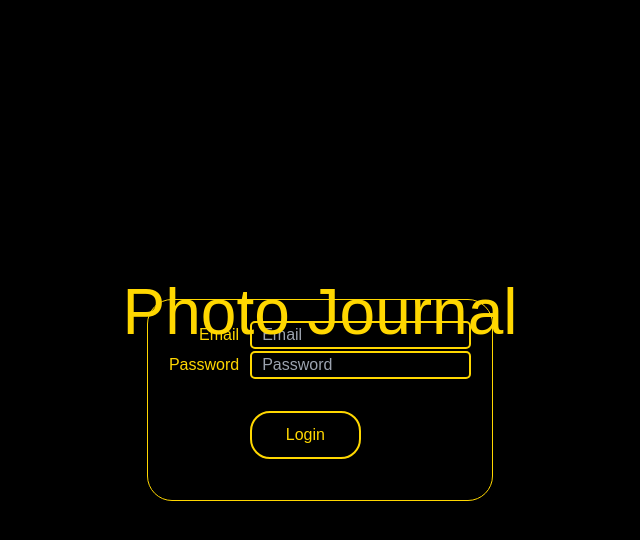
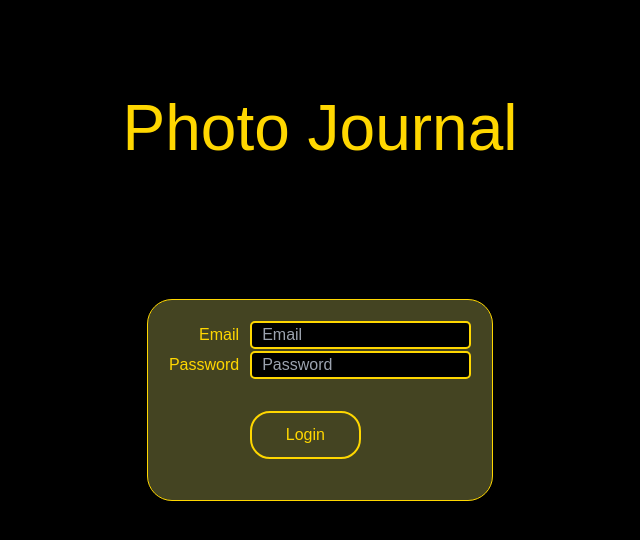
Before and after one commit to bigdude409/photo-journal, a Next.js app: page /login in a window 1280 px wide. Shown: the top 540 px of the page, without its empty margins (320-960 px from the left). Built offline with nearby package versions, Linux system fonts and the light colour scheme.

Commit message:
api location.  login ui

```diff
--- a/src/app/blog/page.tsx
+++ b/src/app/blog/page.tsx
@@ -63,7 +63,7 @@ const HomePage = () => {
       try {
         const userId = localStorage.getItem('userId'); // Assuming you store the email in localStorage
         console.log('User ID:', userId);
-        const response = await fetch(`http://localhost:3010/api/v1/user/media/${userId}`, {
+        const response = await fetch(`http:///${window.location.hostname}:3010/api/v1/user/media/${userId}`, {
           method: 'GET',
           headers: {
             'Authorization': `Bearer ${token}`
--- a/src/app/login/page.tsx
+++ b/src/app/login/page.tsx
@@ -30,7 +30,7 @@ const LoginPage = () => {
         return null;
     }
 
-    const authEndpoint = 'http://localhost:3010/api/v1/user/login';
+    const authEndpoint = `http://${window.location.hostname}:3010/api/v1/user/login`;
     const handleLogin = async () => {
         try {
             const response = await fetch(authEndpoint, {
@@ -65,9 +65,9 @@ const LoginPage = () => {
 
     return (
         <div style={{ display: 'flex', flexDirection: 'column', justifyContent: 'center', alignItems: 'center', height: '100vh', backgroundColor: 'black' }}>
-            <h1 style={{ color: '#FFD700', fontFamily: 'inherit', marginBottom: '20px', fontSize: '4em', position: 'absolute', top: '33%' }}>Photo Journal</h1>
+            <h1 style={{ color: '#FFD700', fontFamily: 'inherit', marginBottom: '20px', fontSize: '4em', position: 'absolute', top: '10%' }}>Photo Journal</h1>
             <div style={{ display: 'flex', flexDirection: 'column', alignItems: 'center', justifyContent: 'center', height: '100%' }}>
-                <div style={{ border: '1px solid #FFD700', borderRadius: '25px', padding: '20px', backgroundColor: 'black' }}>
+                <div style={{ border: '1px solid #FFD700', borderRadius: '25px', padding: '20px', backgroundColor: '#444422' }}>
                     <table style={{ color: '#FFD700', marginBottom: '20px' }}>
                         <tbody>
                             <tr>
```
